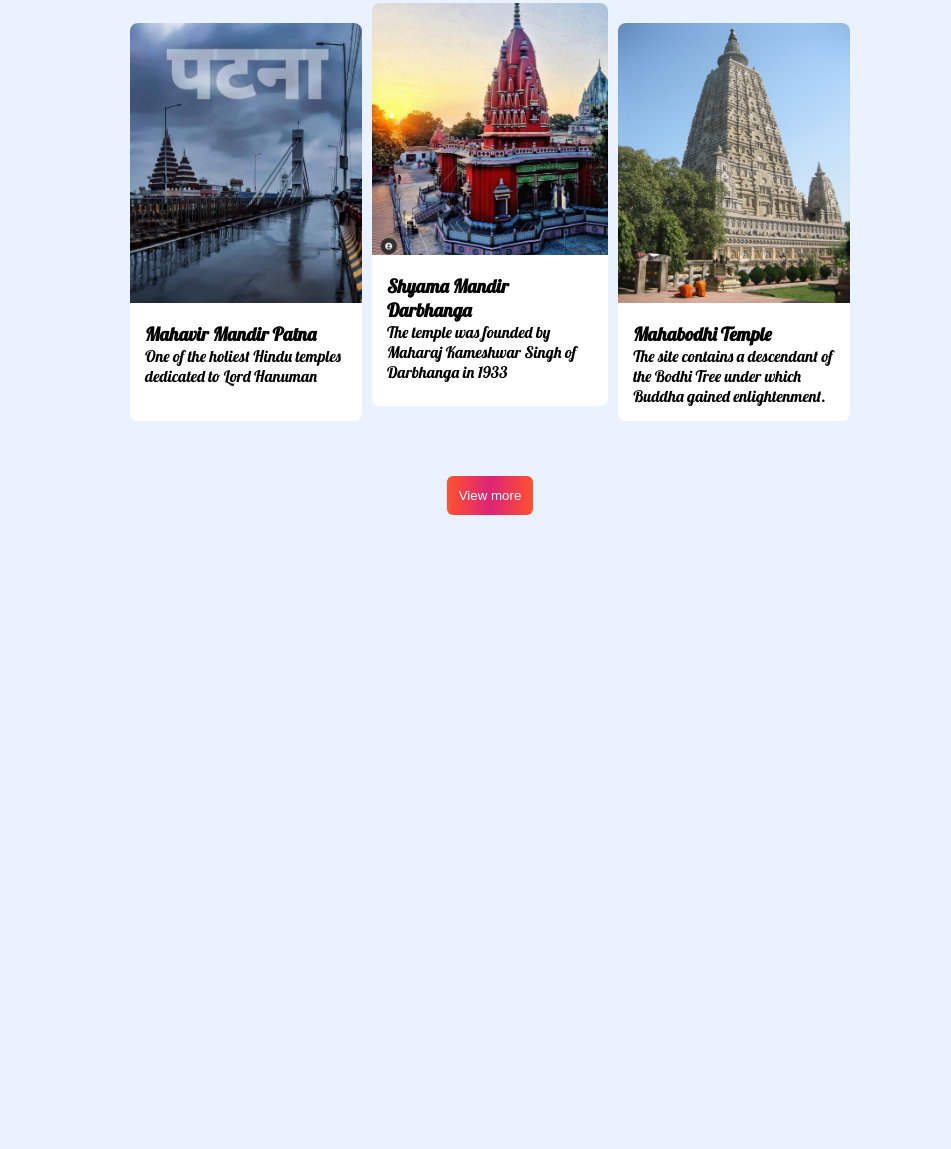
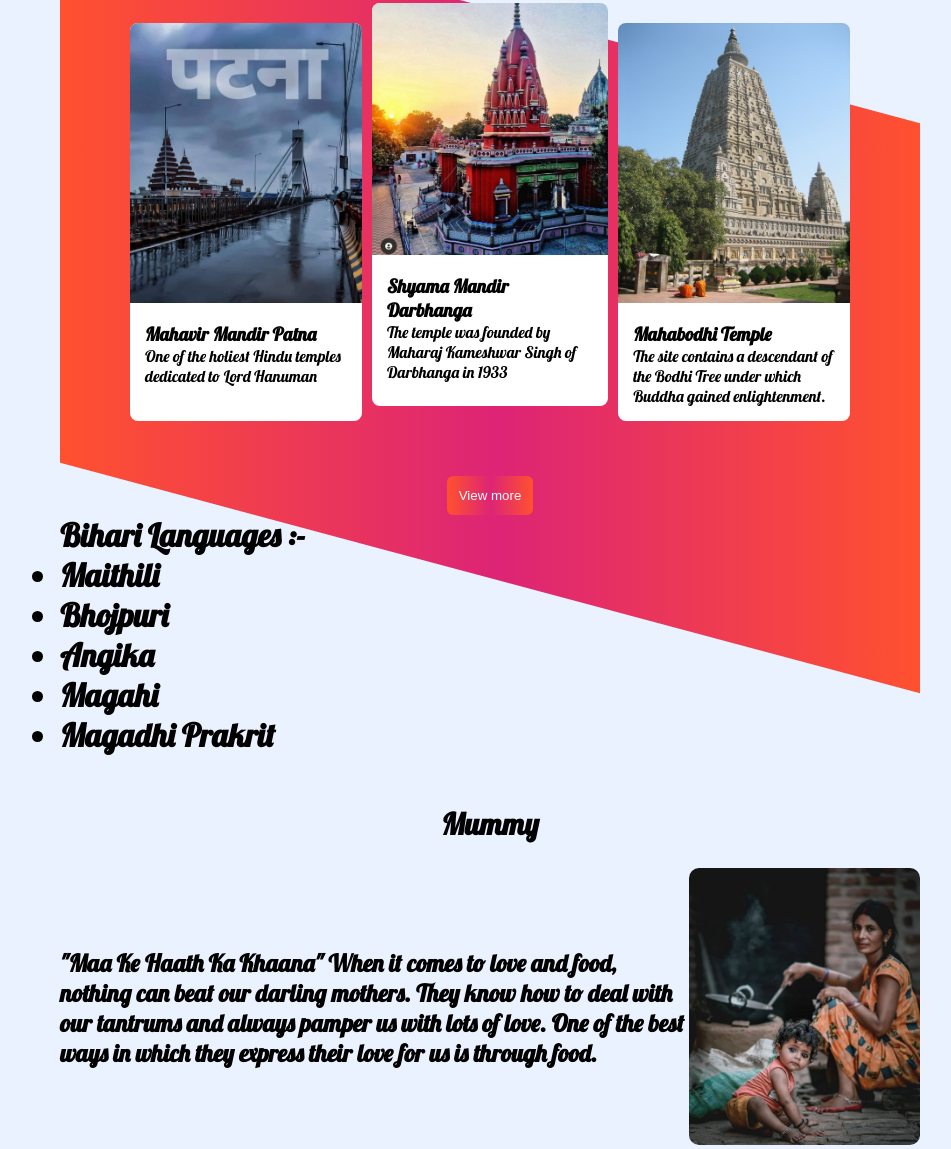
Before and after one commit to aditya-jha-1999/Ek_bihar, a plain HTML site: page index.html in a window 1280 px wide. Shown: the part 618-1767 px from the top of the page, without its empty margins (150-1101 px from the left). Before the commit the page ends 1133 px from the top, so only its background shows below. Drawn offline with Linux system fonts and the light colour scheme.

Commit message:
bihar food

```diff
--- a/index.html
+++ b/index.html
@@ -34,15 +34,6 @@
           <h1 class="hero__text">Bihar is the place from where the concept of non-violence originated.<!-- the most enchanting thought in the history of mankind.
             It was lord Mahavira and lord Buddha who raised this idea about 2600 years ago.
              Bihar is also the birthplace of two religions Jainism and Buddhism--></h1>
- <!-- <h1> Bihari Languages :-
-            <ul>
-              <li>Maithili</li>
-              <li>Bhojpuri</li>
-              <li>Angika</li>
-              <li>Magahi</li>
-              <li>Magadhi Prakrit</li>
-            </ul></h1>
-          -->
       </div>
         </section>
         <!--explore-->
@@ -85,6 +76,23 @@
   <button class="button__primary">View more</button>
   </div>
   </section>
+  <h1> Bihari Languages :-
+            <ul>
+              <li>Maithili</li>
+              <li>Bhojpuri</li>
+              <li>Angika</li>
+              <li>Magahi</li>
+              <li>Magadhi Prakrit</li>
+            </ul></h1>
+            <h1 class="explore__text">Mummy</h1>
+            <section class="rest__container">
+              <h1 class="rest__test">"Maa Ke Haath Ka Khaana" When it comes to love and food, nothing can beat our darling mothers.
+                They know how to deal with our tantrums and always pamper us with lots of love.
+                 One of the best ways in which they express their love for us is through food.</h1>
+              <div class="food__card__image__container">
+                  <img src="bihar/img6.jpg" alt="Mummy" class="food__image"/>
+              </div>
+
         </main>
 </body>
 </html>
--- a/style.css
+++ b/style.css
@@ -88,6 +88,15 @@
         .temple__card__description{
             padding: 15px;
         }
+
+            .food__card__image__container{
+                width: 100%;
+            }
+            .food__image{
+                width: 100%;
+                border-radius: 10px;
+            }
+
     @media (min-width:768px){
         .navbar{
             justify-content: space-between;
@@ -116,12 +125,12 @@
         display: flex;
         justify-content: center;
     }
-    .explore__menu__contaner{
+    .explore__contaner{
         position: relative;
     }
-    .explore__menu__gradient__bg{
+    .explore__gradient__bg{
         position:absolute;
-        top: 0;
+        top: 10;
         left: 0;
         width: 100%;
         height: 100%;
@@ -131,19 +140,18 @@
         #dd2476 51%,
         #ff512f 100%
     );
-    transform: skewY(-5deg);
+    transform: skewY(15deg);
     z-index: -3 ;
     }
-    .restaurant__container{
+    .rest__container{
         display: flex;
     align-items: center;
     }
-    .restaurant__text{
+    .rest__text{
         width: 100%;
         font-size: 40px;
     }
 }
-
         @media (min-width:1020px){
             .hero__text{
                 font-size: 50px;
@@ -161,6 +169,13 @@
             .hero__description{
                 width: 100%;
             }
+            .rest__container{
+            align-items: center;
+            }
+            .rest__text{
+                width: 100%;
+                font-size: 5 0px;
+            }
         }
         @media (min-width:1400px){
             .container{
```
